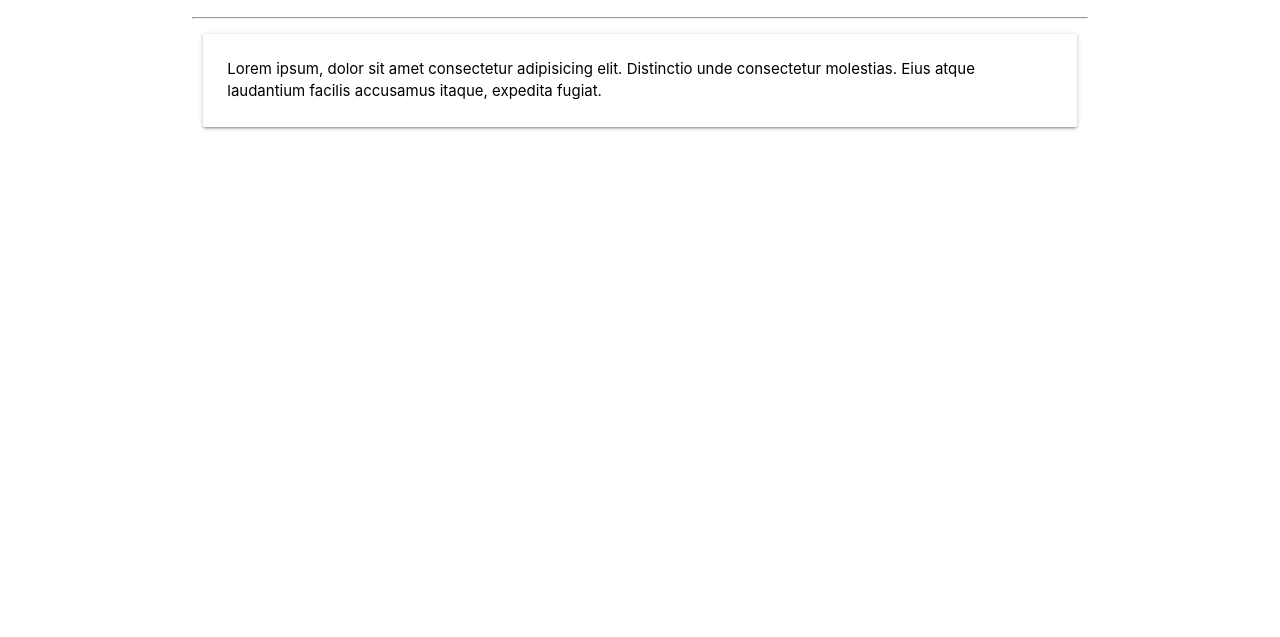
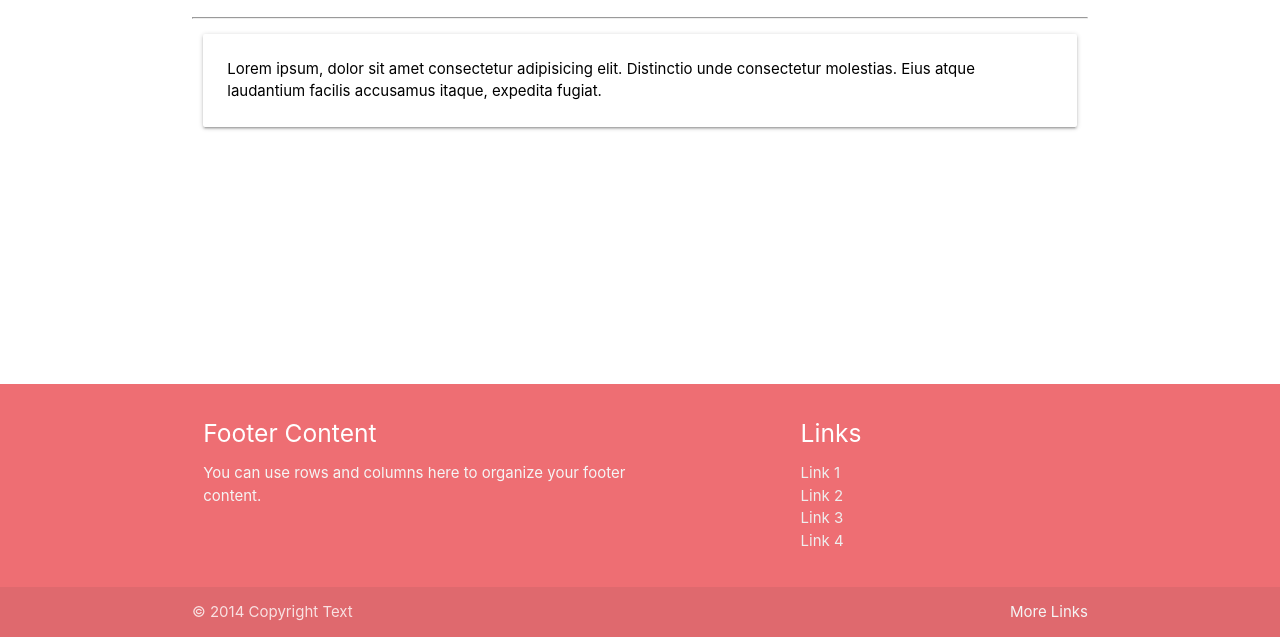
Before and after one commit to bibouechristian/git-cours-cfpc, a plain HTML site: page index.html in a window 1280 px wide. Shown: the part 163-800 px from the top of the page. Drawn offline with Linux system fonts and the light colour scheme.

Commit message:
Mise en place du pied de page

```diff
--- a/index.html
+++ b/index.html
@@ -10,6 +10,17 @@
     <!--Let browser know website is optimized for mobile-->
     <meta name="viewport" content="width=device-width, initial-scale=1.0" />
     <title>Git - Formation</title>
+    <style>
+          body {
+    display: flex;
+    min-height: 100vh;
+    flex-direction: column;
+  }
+
+  main {
+    flex: 1 0 auto;
+  }
+    </style>
 </head>
 
 <body>
@@ -43,9 +54,31 @@
         </div>
        </div>
     </main>
-    <footer>
-
-    </footer>
+    <footer class="page-footer">
+        <div class="container">
+          <div class="row">
+            <div class="col l6 s12">
+              <h5 class="white-text">Footer Content</h5>
+              <p class="grey-text text-lighten-4">You can use rows and columns here to organize your footer content.</p>
+            </div>
+            <div class="col l4 offset-l2 s12">
+              <h5 class="white-text">Links</h5>
+              <ul>
+                <li><a class="grey-text text-lighten-3" href="#!">Link 1</a></li>
+                <li><a class="grey-text text-lighten-3" href="#!">Link 2</a></li>
+                <li><a class="grey-text text-lighten-3" href="#!">Link 3</a></li>
+                <li><a class="grey-text text-lighten-3" href="#!">Link 4</a></li>
+              </ul>
+            </div>
+          </div>
+        </div>
+        <div class="footer-copyright">
+          <div class="container">
+          © 2014 Copyright Text
+          <a class="grey-text text-lighten-4 right" href="#!">More Links</a>
+          </div>
+        </div>
+      </footer>
     <!--JavaScript at end of body for optimized loading-->
     <script type="text/javascript" src="js/materialize.min.js"></script>
 
```
